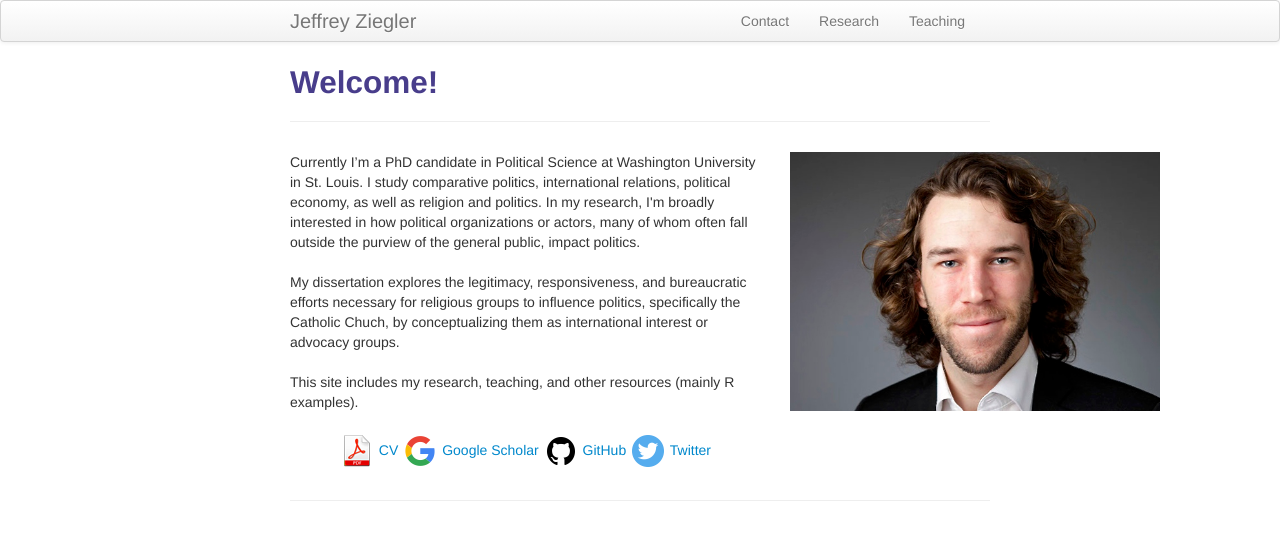
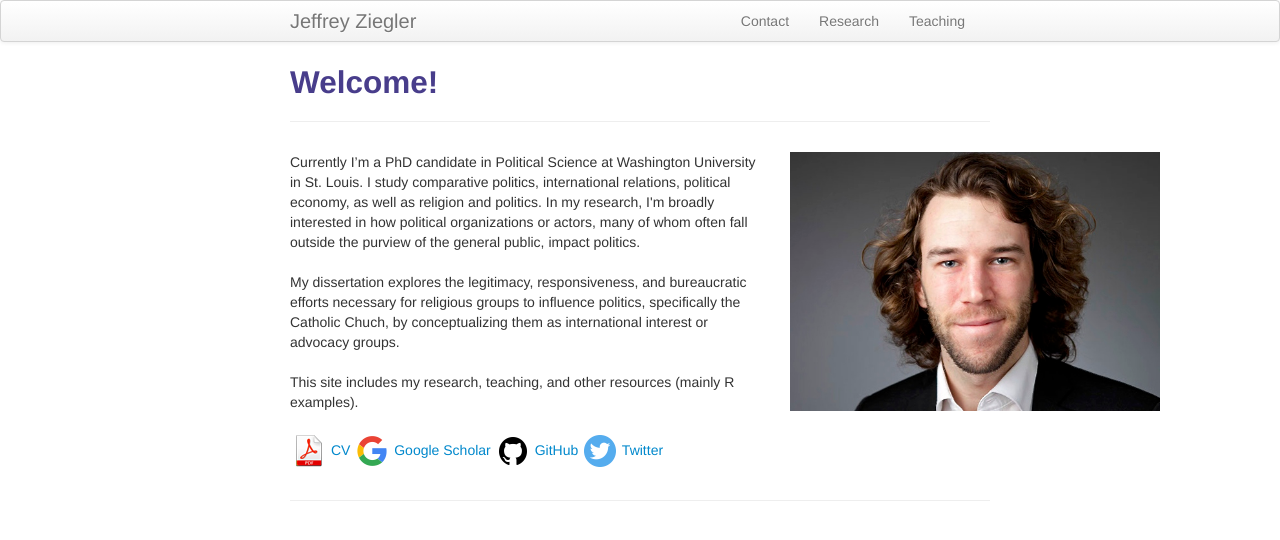
Before and after one commit to zieglerjef/zieglerjef.github.io, a Jekyll site: the page built from index.md, in a window 1280 px wide. Shown: the top 540 px of the page. Built offline with Jekyll 4.4.1, drawn with Linux system fonts in a browser that asks for light colours.

Commit message:
Update index.md

```diff
--- a/index.md
+++ b/index.md
@@ -13,7 +13,7 @@ My dissertation explores the legitimacy, responsiveness, and bureaucratic effort
 
 This site includes my research, teaching, and other resources (mainly R examples).<br/><br/>
 
-<table align="center">
+<table align="left">
   <tr><td><a href="assets/JeffZiegler_CV.pdf"> <img src="pages/icons32/pdf-icon.png" alt="hi" class="inline"/>
  CV</a></td>
 	  <td></td>
```
